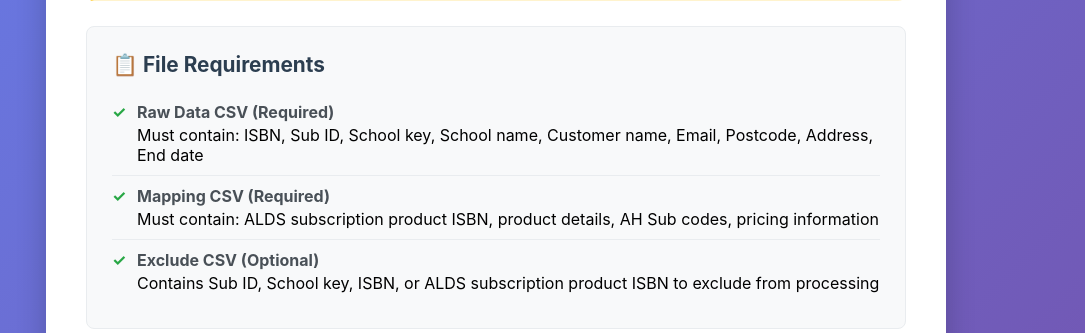
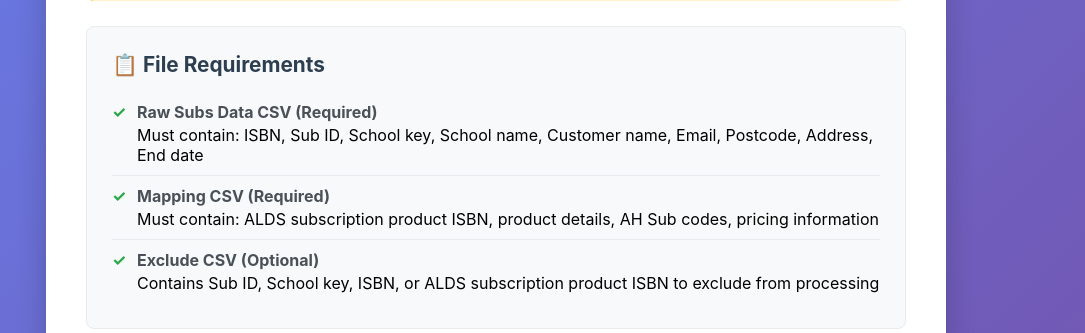
Before and after one commit to ragpark/ordermapping, a Flask app: page / in a window 1280 px wide. Shown: the part 269-602 px from the top of the page, without its empty margins (144-1229 px from the left). Run offline with Flask 3, Linux system fonts and the light colour scheme; parts of the project's set-up code (start-up, migrations or seed data) failed here and were passed over.

Commit message:
Rename file requirement from 'Raw Data' to 'Raw Subs Data'

```diff
--- a/templates/upload.html
+++ b/templates/upload.html
@@ -246,7 +246,7 @@
                 <h3>📋 File Requirements</h3>
                 <ul>
                     <li>
-                        <strong>Raw Data CSV (Required)</strong>
+                        <strong>Raw Subs Data CSV (Required)</strong>
                         Must contain: ISBN, Sub ID, School key, School name, Customer name, Email, Postcode, Address, End date
                     </li>
                     <li>
```
